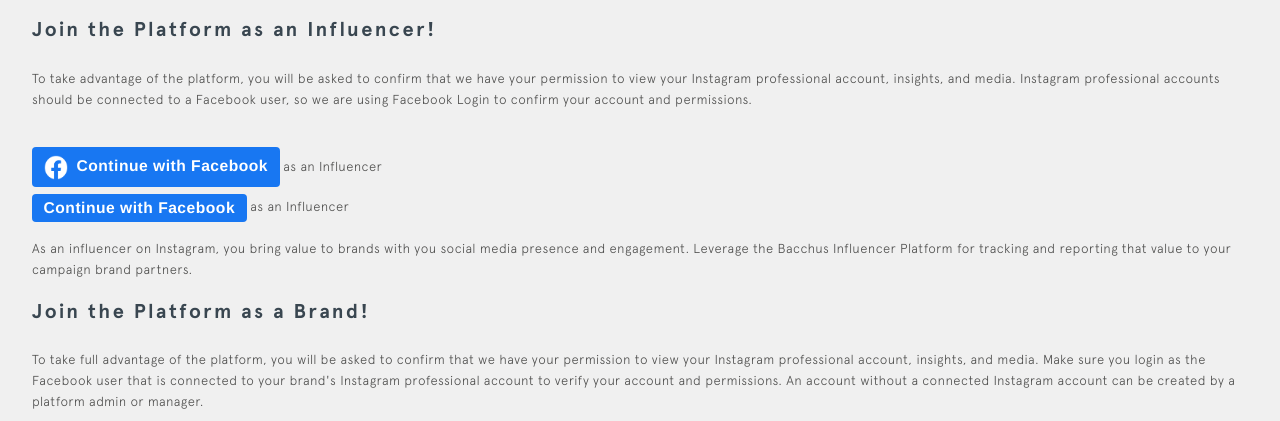
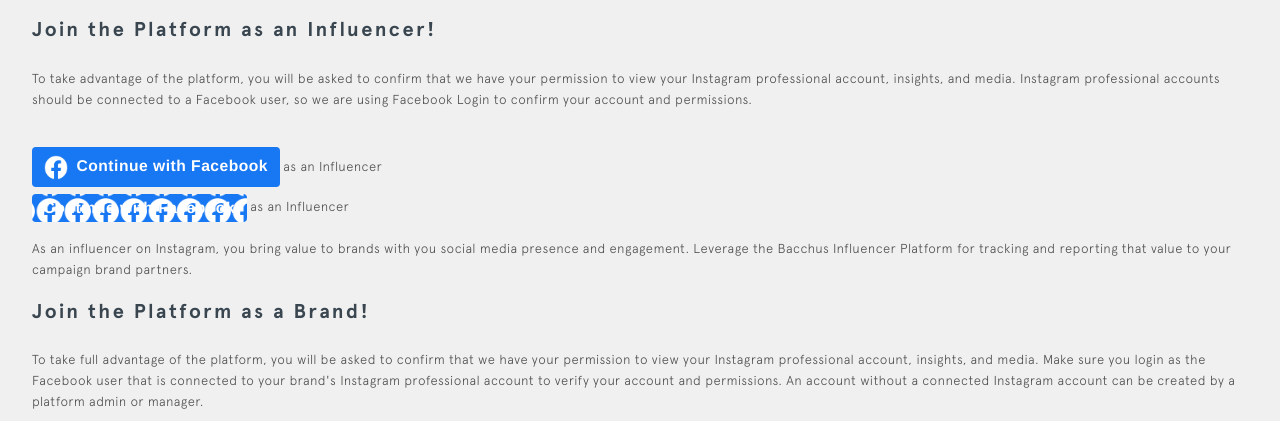
Before and after one commit to masterminds-kenya/social_network, a Flask app: page / in a window 1280 px wide. Shown: the part 216-637 px from the top of the page. Run offline with Flask 2, Linux system fonts and the light colour scheme; some libraries are stand-ins or nearby versions.

Commit message:
Start on properties for background image for FB button

```diff
--- a/application/static/main.css
+++ b/application/static/main.css
@@ -202,12 +202,13 @@
     margin: 0.23rem 0.2rem 0.23rem 0;
     vertical-align: middle;
   }
-  .fb-button {
+  .fb-login {
     display: inline-block;
     vertical-align: middle;
     background-color: #1877f2;
-    /* background-image: url("/static/f_logo_RGB-White_58.png");
-    background-position: 0.23rem 0.2rem; */
+    background-image: url("/static/f_logo_RGB-White_58.png");
+    background-size: contain;
+    background-position: 0.23rem 0.2rem;
     border-radius: 0.25rem;
     padding: 0.25rem 0.72rem;
     margin: 0.2rem 0;
@@ -221,3 +222,4 @@
     text-decoration: none;
     cursor: pointer;
     }
+/* Why does .fb-button selector break? It does not seem any other style rules target it.  */
--- a/application/templates/index.html
+++ b/application/templates/index.html
@@ -33,7 +33,7 @@
   </a>
     as an Influencer
   <br />
-  <a class="fb-button" href="{{ url_for('fb_login', mod='influencer') }}">
+  <a class="fb-login" href="{{ url_for('fb_login', mod='influencer') }}">
     Continue with Facebook
   </a>
     as an Influencer
```
